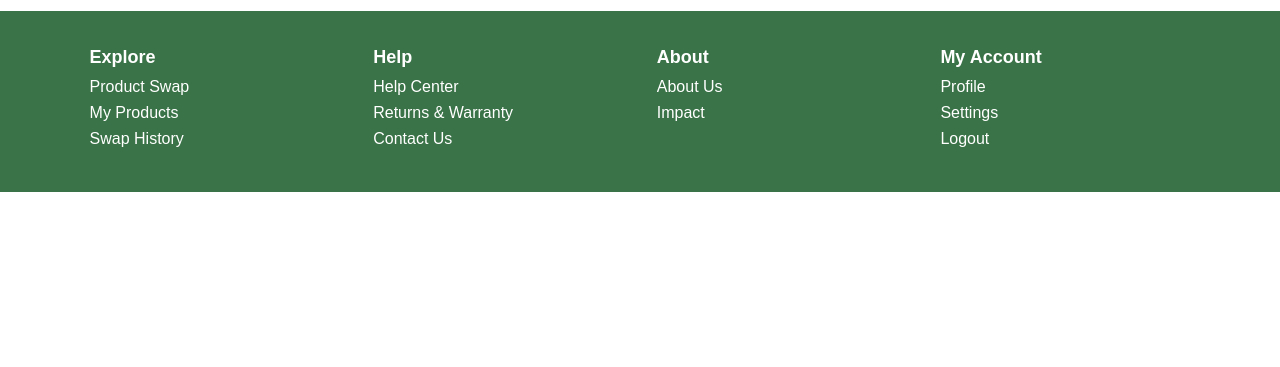
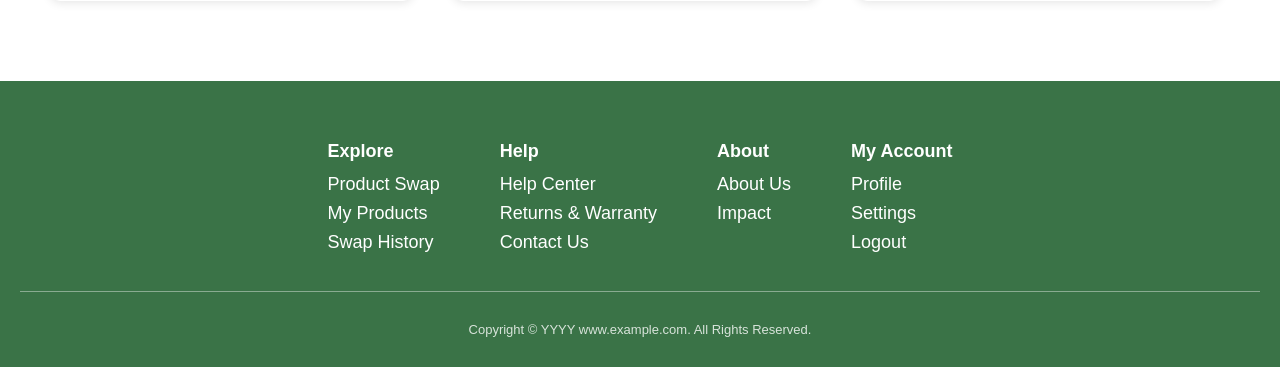
Before and after one commit to desmond05131/ecocom, a PHP site: page /recycling.html in a window 1280 px wide. Shown: the part 1066-1433 px from the top of the page. Before the commit the page ends 1258 px from the top, so only its background shows below. Run offline with PHP 8.4, Linux system fonts and the light colour scheme.

Commit message:
final recycling fixes

```diff
--- a/src/recycling.css
+++ b/src/recycling.css
@@ -2,45 +2,50 @@
     font-family:sans-serif;
     margin: 0;
     padding: 0;
-    width: 100%;
-    max-width: 100%;
-    overflow-x: hidden;
+    /* overflow-x: hidden; */
     box-sizing: border-box;
 }
 
 .headingbanner{
+    position: sticky;
+    top: 0;
+    z-index: 500; /* Behind navbar */
+    height: 60px;
     background-color: #3A7347;
-    text-align: center;
-    font-weight: bold;
     color: white;
     display: flex;
-    width: 100vw;
-    height: 60px;
+    align-items: center;
     justify-content: center;
-    align-items: center;
+    font-weight: bold;
   }
 
-.header{
+.header {
+    position: sticky;
+    top: 0;
+    z-index: 1000;
+    background: white;
+    height: 100px;
+    box-shadow: 0 2px 5px rgba(0,0,0,0.1);
+    transition: all 0.3s ease;
     display: flex;
+    align-items: center;
     justify-content: space-between;
-    align-items: center;
-    border: 2px solid #DDD;
-    background-color: #FFF;
-    width: auto;
-    height: 80px;
     padding: 0 20px;
   }
 
 .nav-left, .nav-right {
     display: flex;
     align-items: center;
-    gap: 15px;
+    gap: 20px;
 }
 
-.nav-right {
-    margin-left: auto;
-    height: 32px;
-    width: 200px;
+.logo-container {
+    position: absolute;
+    left: 50%;
+    transform: translateX(-50%);
+    display: flex;
+    align-items: center;
+    gap: 10px;
 }
 
 .logo-container {
@@ -131,85 +136,54 @@
     color: grey;
 }
 
-.footer {
-    background: #3A7347;
-    color: white;
-    padding: 36px 56px;
-    width: 100%;
-    display: flex;
-    justify-content: center;
+.site-footer {
+    background-color: #3A7347;
+    color: #ffffff;
+    padding: 60px 20px 30px;
+    font-size: 18px;
+    margin-top: 60px;
   }
 
-.grid-row {
+  .footer-columns {
     display: flex;
     flex-wrap: wrap;
-    justify-content: space-between;
-    width: 100%;
-    max-width: 1200px;
-    text-align: left;
+    justify-content: center;
+    gap: 60px;
+    margin-bottom: 30px;
   }
 
-.explore-details, .help-details, .about-details, .account-details {
-    min-width: 200px;
-    flex: 1;
-    max-width: 250px;
+  .footer-col h4 {
+    font-weight: bold;
+    margin-bottom: 12px;
   }
 
-.footer h3 {
-    margin-bottom: 10px;
-    font-size: 18px;
-    font-weight: bold;
-    text-align: left;
-}
-
-.footer ul {
+  .footer-col ul {
     list-style: none;
     padding: 0;
   }
 
-.footer ul li {
+  .footer-col ul li {
     margin-bottom: 8px;
   }
 
-.footer ul li a {
-    color: white;
+  .footer-col ul li a {
+    color: #ffffff;
     text-decoration: none;
+    font-weight: 400;
   }
 
-.footer ul li a:hover {
+  .footer-col ul li a:hover {
     text-decoration: underline;
   }
 
-@media (min-width: 1024px) {  /* this for big screen(laptop/pc) */
-    .grid-row {
-        display: flex;
-        flex-direction: row;
-        justify-content: space-evenly;
-    }
+  footer hr {
+    border: 0;
+    border-top: 1px solid rgba(255, 255, 255, 0.4);
+    margin: 30px 0;
   }
 
-@media (max-width: 1023px) { /* this for slightly bigger screen(ipad/tablet) */
-    .grid-row {
-        display: grid;
-        grid-template-columns: repeat(2, 1fr);
-        gap: 40px;
-        justify-content: center;
+  .footer-bottom {
+    text-align: center;
+    font-size: 13px;
+    opacity: 0.8;
   }
-}
-
-@media (max-width: 768px) { /* this for smol screen(phone) */
-    .grid-row {
-        display: flex;
-        flex-direction: column;
-        align-items: center;
-        gap: 30px;
-        text-align: center;
-    }
-
-    .explore-details, .help-details, .about-details, .account-details {
-        width: 100%;
-        text-align: justify;
-        height: auto;
-        overflow: hidden;
-    }
-}
--- a/src/recycling.html
+++ b/src/recycling.html
@@ -14,8 +14,8 @@
         </header>
         <header class="header">
             <div class="nav-left">
-                <a href="https://google.com" style="width: 32px; height: 32px; overflow: hidden;"><img src="../images/Menu.png" alt="Menu" class="menu-icon" style="height: 32px; width: auto;"></a>
-                <a href="https://youtube.com" style="width: 32px; height: 32px; overflow: hidden;"><img src="../images/Search.png" alt="Search" class="search-icon" style="height: 32px; width: auto;"></a>
+                <a href="https://google.com"><img src="../images/Menu.png" alt="Menu" class="menu-icon"></a>
+                <a href="https://youtube.com"><img src="../images/Search.png" alt="Search" class="search-icon"></a>
             </div>
 
             <div class="logo-container">
@@ -24,8 +24,8 @@
             </div>
 
             <div class="nav-right">
-                <a href="https://roblox.com" style="width: 32px; height: 32px; overflow: hidden;"><img src="../images/Shopping bag.png" alt="Cart" class="cart-icon" style="height: 32px; width: auto;"></a>
-                <a href="https://www.youtube.com/watch?v=dQw4w9WgXcQ" style="width: 32px; height: 32px; overflow: hidden;"><img src="../images/Person.png" alt="Person" class="person-icon" style="height: 32px; width: auto;"></a>
+                <a href="https://roblox.com"><img src="../images/Shopping bag.png" alt="Cart" class="cart-icon"></a>
+                <a href="https://www.youtube.com/watch?v=dQw4w9WgXcQ"><img src="../images/Person.png" alt="Person" class="person-icon"></a>
             </div>
         </header>
             <div class="card-container">
@@ -108,42 +108,41 @@
                 </div>
             </div>
 
-            <footer class="footer">
-                <div class="grid-row">
-                    <div class="explore-details">
-                        <h3>Explore</h3>
-                        <ul class="explore-selection">
-                            <li><a href="#"><span>Product Swap</span></a></li>
-                            <li><a href="#"><span>My Products</span></a></li>
-                            <li><a href="#"><span>Swap History</span></a></li>
+            <footer class="site-footer">
+                <div class="footer-columns">
+                  <div class="footer-col">
+                    <h4>Explore</h4>
+                    <ul>
+                      <li><a href="#">Product Swap</a></li>
+                      <li><a href="#">My Products</a></li>
+                      <li><a href="#">Swap History</a></li>
                     </ul>
                   </div>
-
-                    <div class="help-details">
-                        <h3>Help</h3>
-                            <ul class="help-selection">
-                                <li><a href="#"><span>Help Center</span></a></li>
-                                <li><a href="#"><span>Returns & Warranty</span></a></li>
-                                <li><a href="#"><span>Contact Us</span></a></li>
+                  <div class="footer-col">
+                    <h4>Help</h4>
+                    <ul>
+                      <li><a href="#">Help Center</a></li>
+                      <li><a href="#">Returns & Warranty</a></li>
+                      <li><a href="#">Contact Us</a></li>
                     </ul>
                   </div>
-
-                    <div class="about-details">
-                        <h3>About</h3>
-                            <ul class="about-selection">
-                                <li><a href="#"><span>About Us</span></a></li>
-                                <li><a href="#"><span>Impact</span></a></li>
+                  <div class="footer-col">
+                    <h4>About</h4>
+                    <ul>
+                      <li><a href="#">About Us</a></li>
+                      <li><a href="#">Impact</a></li>
                     </ul>
                   </div>
-
-                    <div class="account-details">
-                        <h3>My Account</h3>
-                            <ul class="account-selection">
-                                <li><a href="#"><span>Profile</span></a></li>
-                                <li><a href="#"><span>Settings</span></a></li>
-                                <li><a href="#"><span>Logout</span></a></li>
+                  <div class="footer-col">
+                    <h4>My Account</h4>
+                    <ul>
+                      <li><a href="#">Profile</a></li>
+                      <li><a href="#">Settings</a></li>
+                      <li><a href="#">Logout</a></li>
                     </ul>
                   </div>
                 </div>
+                <hr>
+                <p class="footer-bottom">Copyright © YYYY www.example.com. All Rights Reserved.</p>
               </footer>
 </body>
```
Lines whose indentation alone changed are shown as unchanged.
